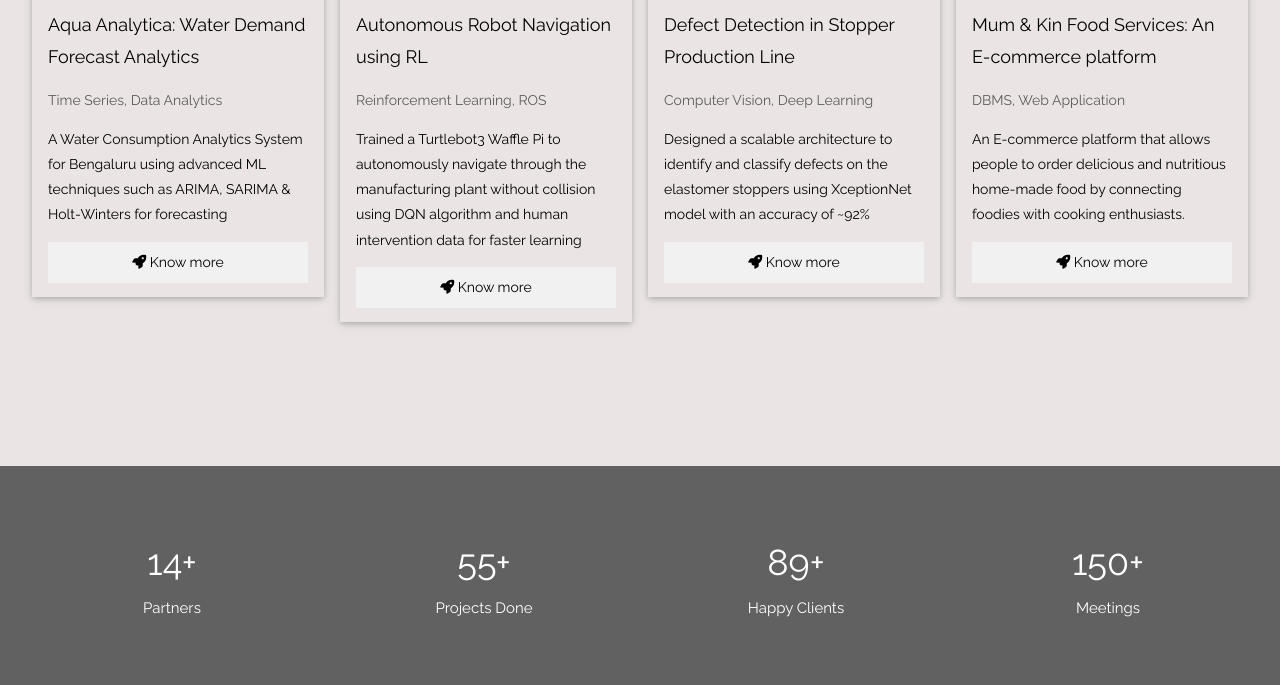
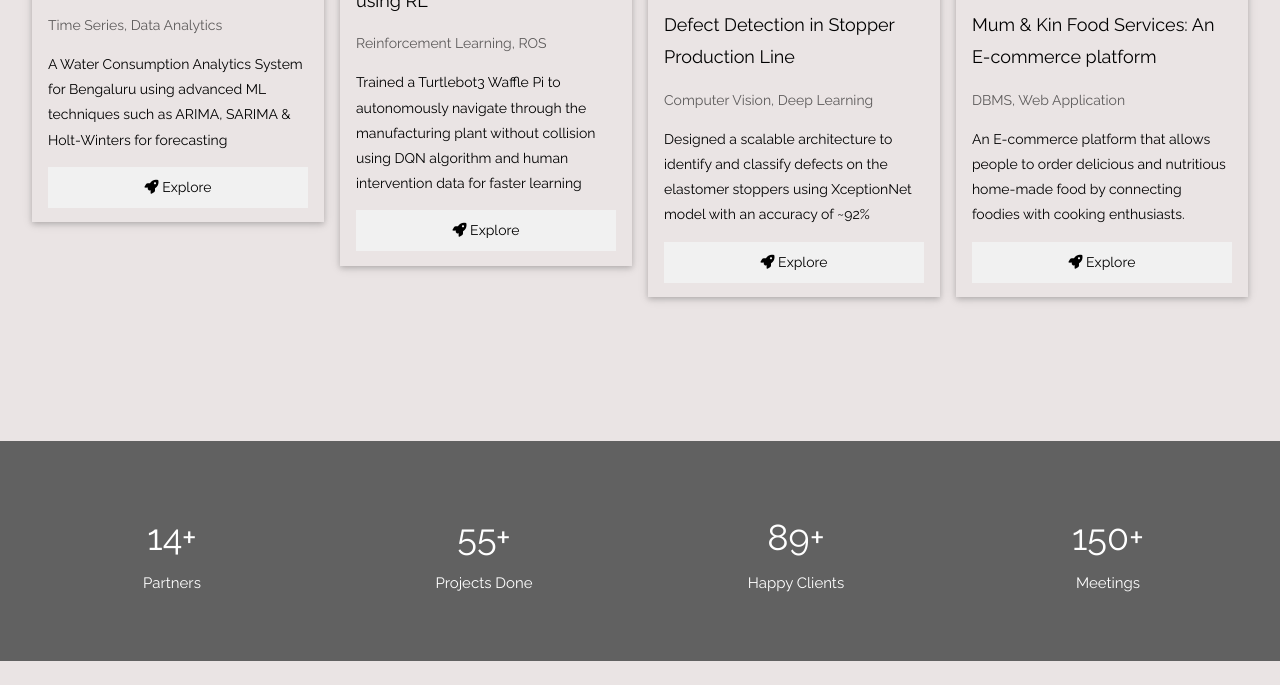
Before and after one commit to arsalananwar11/Arsalan-Portfolio, a Flask app: page / in a window 1280 px wide. Shown: the part 1809-2494 px from the top of the page. Run offline with Flask 3, Linux system fonts and the light colour scheme; some libraries are stand-ins or nearby versions.

Commit message:
Updated projects section

```diff
--- a/templates/dashboard.html
+++ b/templates/dashboard.html
@@ -43,17 +43,17 @@
 <div class="w3-container" style="padding:128px 16px" id="projects">
   <h3 class="w3-center">Projects</h3>
   <p class="w3-center w3-large">Here are some of the projects implemented by Arsalan</p>
-  <div class="w3-row-padding w3-grayscale" style="margin-top:64px">
+  <div class="w3-row-padding" style="margin-top:64px">
     <div class="w3-col l3 m6 w3-margin-bottom">
       <div class="w3-card">
-        <img src="https://th.bing.com/th/id/OIP.5fpEn8_U0Yz5ct2HGu4KbAAAAA?w=164&h=180&c=7&r=0&o=5&dpr=1.3&pid=1.7" alt="John" style="width:100%">
+        <img src="./../static/img/aqua.png" alt="John" style="width:100%">
         <div class="w3-container">
           <h5>Aqua Analytica: Water Demand Forecast Analytics</h5>
           <p class="w3-opacity">Time Series, Data Analytics</p>
           <p>A Water Consumption Analytics System for Bengaluru using advanced ML techniques such as ARIMA, SARIMA & Holt-Winters for forecasting</p>
           <p>
             <a href="https://aquaanalytica.pythonanywhere.com/"  class="know-more" target="_blank">
-              <button class="w3-button w3-light-grey w3-block"><i class="fa fa-rocket"></i> Know more</button>
+              <button class="w3-button w3-light-grey w3-block"><i class="fa fa-rocket"></i> Explore</button>
             </a>
           </p>
         </div>
@@ -62,13 +62,13 @@
 
     <div class="w3-col l3 m6 w3-margin-bottom">
       <div class="w3-card">
-        <img src="https://th.bing.com/th/id/OIP.5fpEn8_U0Yz5ct2HGu4KbAAAAA?w=164&h=180&c=7&r=0&o=5&dpr=1.3&pid=1.7" alt="Mike" style="width:100%">
+        <img src="./../static/img/ros.jpg" alt="Mike" style="width:100%">
         <div class="w3-container">
           <h5>Autonomous Robot Navigation using RL</h5>
           <p class="w3-opacity">Reinforcement Learning, ROS</p>
           <p>Trained a Turtlebot3 Waffle Pi to autonomously navigate through the manufacturing
             plant without collision using DQN algorithm and human intervention data for faster learning</p>
-          <p><button class="w3-button w3-light-grey w3-block"><i class="fa fa-rocket"></i> Know more</button></p>
+          <p><button class="w3-button w3-light-grey w3-block"><i class="fa fa-rocket"></i> Explore</button></p>
         </div>
       </div>
     </div>
@@ -81,7 +81,7 @@
           <p class="w3-opacity">Computer Vision, Deep Learning</p>
           <p>Designed a scalable architecture to identify and classify defects on the elastomer stoppers using
             XceptionNet model with an accuracy of ~92%</p>
-          <p><button class="w3-button w3-light-grey w3-block"><i class="fa fa-rocket"></i> Know more</button></p>
+          <p><button class="w3-button w3-light-grey w3-block"><i class="fa fa-rocket"></i> Explore</button></p>
         </div>
       </div>
     </div>
@@ -94,7 +94,7 @@
           <p class="w3-opacity">DBMS, Web Application</p>
           <p>An E-commerce platform that allows people to order delicious and nutritious home-made food by connecting foodies with
             cooking enthusiasts.</p>
-          <p><button class="w3-button w3-light-grey w3-block"><i class="fa fa-rocket"></i> Know more</button></p>
+          <p><button class="w3-button w3-light-grey w3-block"><i class="fa fa-rocket"></i> Explore</button></p>
         </div>
       </div>
     </div>
```
Also changed, not shown: templates/experience.html (+4 -4 lines), static/img/aqua.png (added), static/img/course5i.jpg (renamed from static/icons/course5i.jpg), static/img/ros.jpg (added), static/img/westpharma.jpg (renamed from static/icons/westpharma.jpg).
